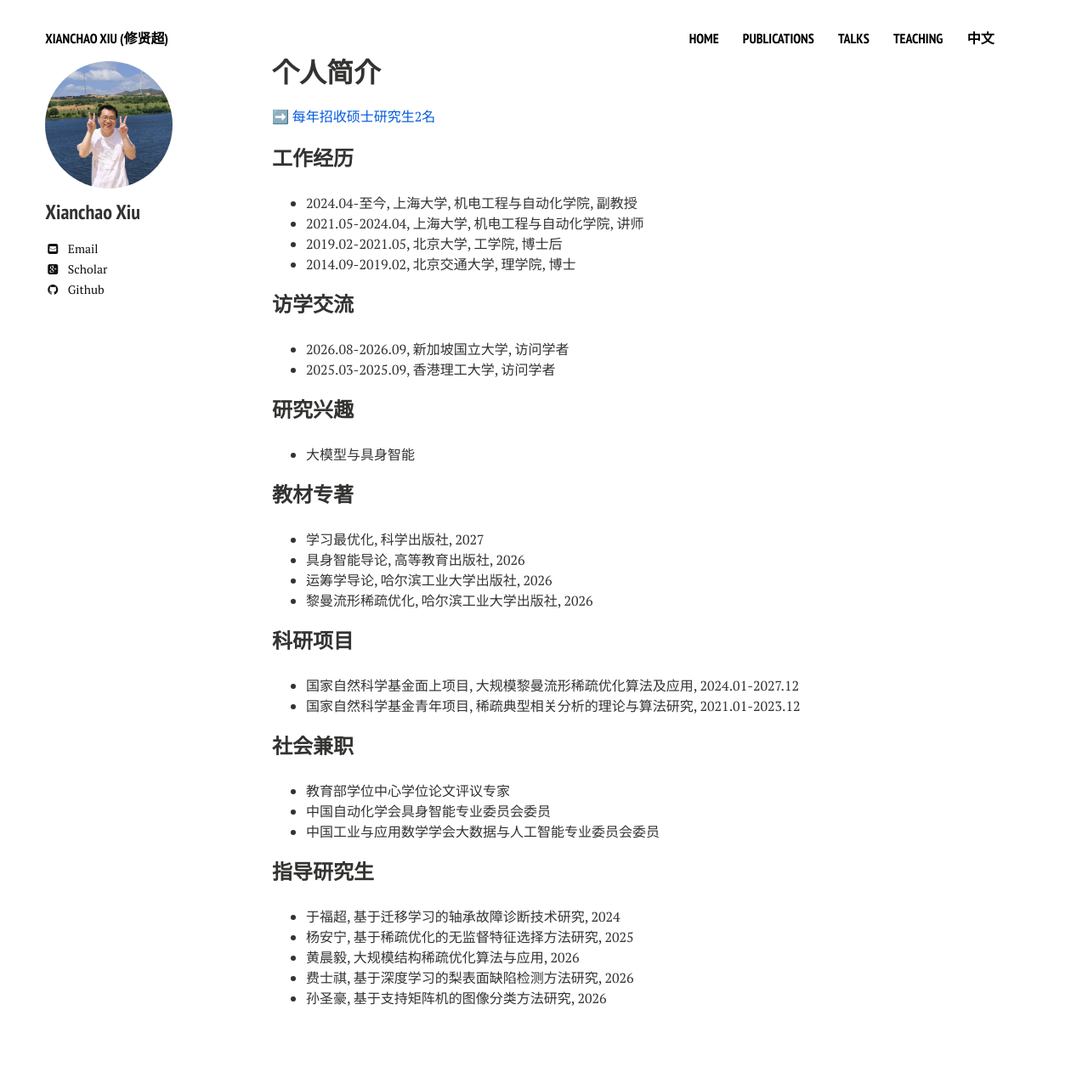
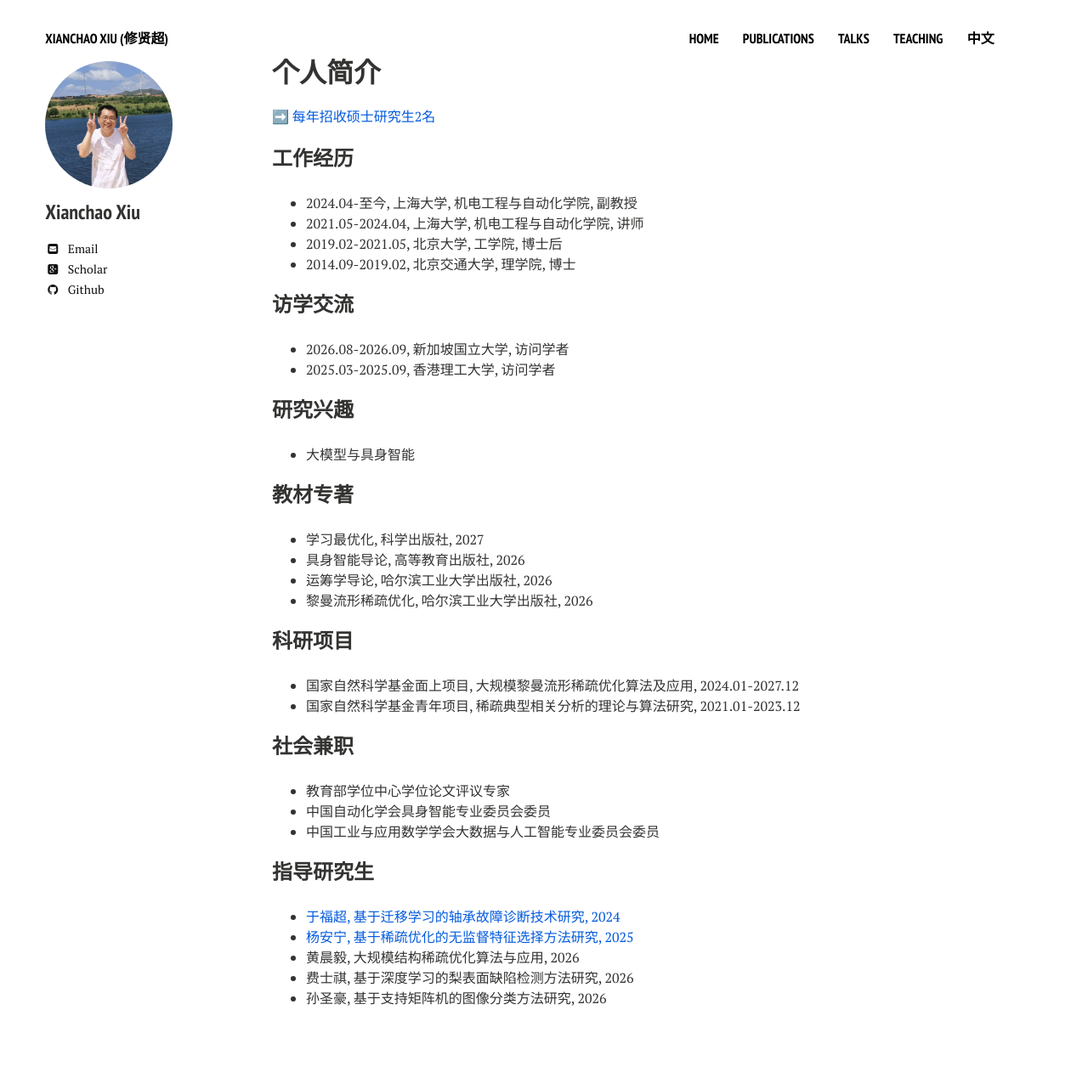
Before and after one commit to xianchaoxiu/xianchaoxiu.github.io, a Jekyll site: the page built from chinese/index.md, in a window 1280 px wide. Shown: the whole page at 85% size. Built offline with Jekyll 4.4.1, drawn with Linux system fonts in a browser that asks for light colours; nearby versions of some CDN libraries.

Commit message:
Update index.md

```diff
--- a/chinese/index.md
+++ b/chinese/index.md
@@ -43,8 +43,8 @@ share: false
 * 中国工业与应用数学学会大数据与人工智能专业委员会委员 <br>
 
 ### 指导研究生
-* 于福超, 基于迁移学习的轴承故障诊断技术研究, 2024 <br>
-* 杨安宁, 基于稀疏优化的无监督特征选择方法研究, 2025 <br>
+* <a href="../students/2024-Yu.pdf" class="textlink" target="_blank"> 于福超, 基于迁移学习的轴承故障诊断技术研究, 2024 </a> <br>
+* <a href="../students/2025-Yang.pdf" class="textlink" target="_blank"> 杨安宁, 基于稀疏优化的无监督特征选择方法研究, 2025 </a> <br>
 * 黄晨毅, 大规模结构稀疏优化算法与应用, 2026 <br>
 * 费士祺, 基于深度学习的梨表面缺陷检测方法研究, 2026 <br>
 * 孙圣豪, 基于支持矩阵机的图像分类方法研究, 2026 <br>
```
